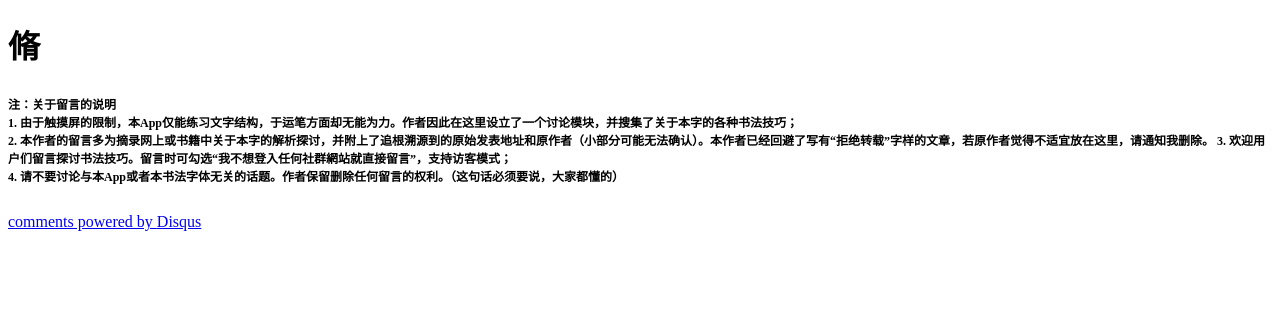
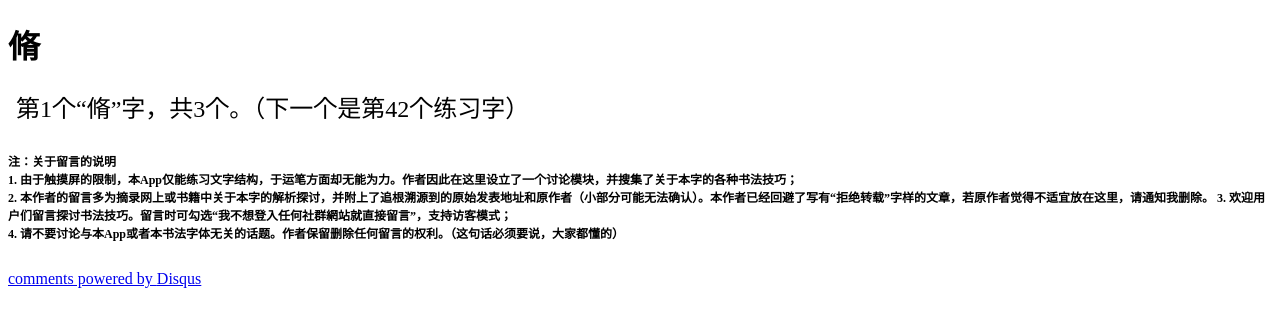
Before and after one commit to LiveCally/LanTing, a Jekyll site: the page built from _posts/2014-05-16-LanTing-22.html, in a window 1280 px wide. Shown: the top 327 px of the page. Built offline with Jekyll 4.4.1, drawn with Linux system fonts in a browser that asks for light colours; Markdown is read by kramdown in place of the engine named in the settings; comment, search, counter and statistics services are not loaded.

Commit message:
脩字
脩字

```diff
--- a/_posts/2014-05-16-LanTing-215.html
+++ b/_posts/2014-05-16-LanTing-215.html
@@ -4,4 +4,6 @@ title: 脩--兰亭集序第215个字的BBS (BBS of the 215th character in Lan Ti
 ---
 <h1>脩</h1>
 
+<p>第3个“脩”字，也是最后一个。</p>
+
 {% include BBS.html %}
--- a/_posts/2014-05-16-LanTing-22.html
+++ b/_posts/2014-05-16-LanTing-22.html
@@ -4,4 +4,6 @@ title: 脩--兰亭集序第22个字的BBS (BBS of the 22nd character in Lan Ting
 ---
 <h1>脩</h1>
 
+<p>第1个“脩”字，共3个。（下一个是第42个练习字）</p>
+
 {% include BBS.html %}
--- a/_posts/2014-05-16-LanTing-42.html
+++ b/_posts/2014-05-16-LanTing-42.html
@@ -4,4 +4,6 @@ title: 脩--兰亭集序第42个字的BBS (BBS of the 42nd character in Lan Ting
 ---
 <h1>脩</h1>
 
+<p>第2个“脩”字，共3个。（下一个是第215个练习字）</p>
+
 {% include BBS.html %}
```
